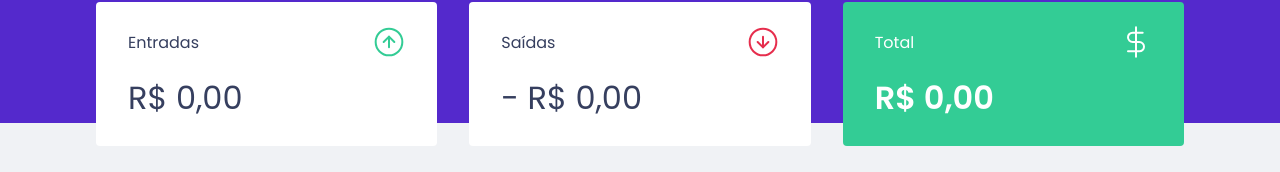
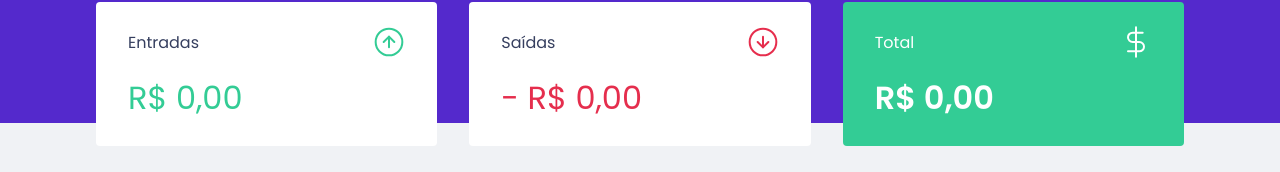
Before and after one commit to ThallesLana/dtmoney, a React (Create React App) app: page / in a window 1280 px wide. Shown: the part 149-321 px from the top of the page. Built offline with nearby package versions, Linux system fonts and the light colour scheme; no server answers; what miragejs would draw is missing.

Commit message:
Finalizando Projeto

```diff
--- a/src/components/Summary/index.tsx
+++ b/src/components/Summary/index.tsx
@@ -42,21 +42,21 @@ export function Summary() {
                     <p>Entradas</p>
                     <img src={incomeImg} alt="Entradas" />
                 </header>
-                <strong>{new Intl.NumberFormat('pt-BR', { style: 'currency', currency: 'BRL'}).format(summary.deposits)}</strong>
+                <strong className="deposit">{new Intl.NumberFormat('pt-BR', { style: 'currency', currency: 'BRL'}).format(summary.deposits)}</strong>
             </div>
             <div>
                 <header>
                     <p>Saídas</p>
                     <img src={outcomeImg} alt="Saídas" />
                 </header>
-                <strong>- {new Intl.NumberFormat('pt-BR', { style: 'currency', currency: 'BRL'}).format(summary.withdraws)}</strong>
+                <strong className="withdraw">- {new Intl.NumberFormat('pt-BR', { style: 'currency', currency: 'BRL'}).format(summary.withdraws)}</strong>
             </div>
             <div className="highlight-background">
                 <header>
                     <p>Total</p>
                     <img src={totalImg} alt="Total" />
                 </header>
-                <strong className="elememo">{new Intl.NumberFormat('pt-BR', { style: 'currency', currency: 'BRL'}).format(summary.total)}</strong>
+                <strong className="total">{new Intl.NumberFormat('pt-BR', { style: 'currency', currency: 'BRL'}).format(summary.total)}</strong>
             </div>
         </Container>
     );
--- a/src/components/Summary/styles.ts
+++ b/src/components/Summary/styles.ts
@@ -31,7 +31,13 @@ export const Container = styled.div`
             color: #FFF;
         }
 
-        .elememo{
+        .deposit{
+            color: var(--green);
+        }
+        .withdraw{
+            color: var(--red);
+        }
+        .total{
             font-weight: 600;
         }
     }
```
